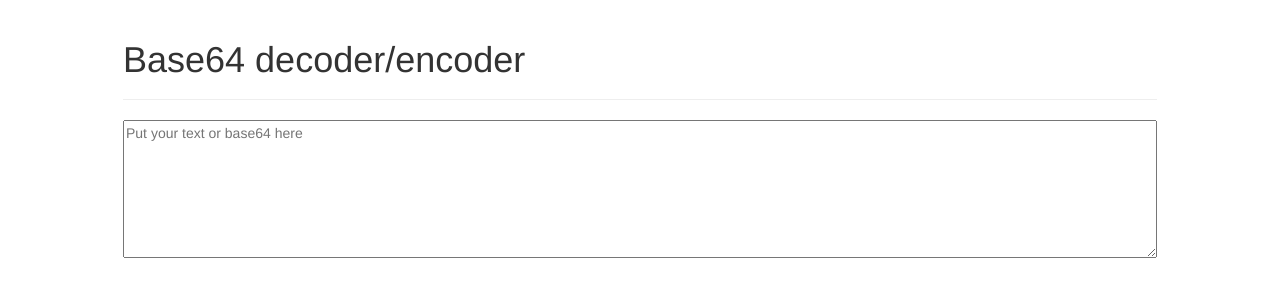
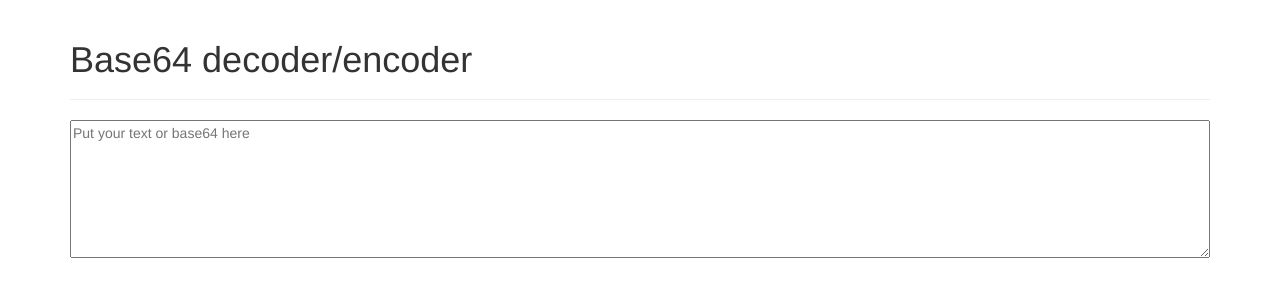
Before and after one commit to dlukoyanov/base64, a plain HTML site: page index.html in a window 1280 px wide. Drawn offline with nearby package versions, Linux system fonts and the light colour scheme.

Commit message:
fix width

```diff
--- a/index.html
+++ b/index.html
@@ -10,9 +10,6 @@
     <!-- Optional theme -->
     <link rel="stylesheet" href="https://maxcdn.bootstrapcdn.com/bootstrap/3.3.6/css/bootstrap-theme.min.css" integrity="sha384-fLW2N01lMqjakBkx3l/M9EahuwpSfeNvV63J5ezn3uZzapT0u7EYsXMjQV+0En5r" crossorigin="anonymous">
     <style type="text/css">
-        .wrapper {
-           width: 76em;
-        }
         .wrapper textarea{
            width: 100%;
            height:10em;
@@ -27,7 +24,7 @@
     </style>
 </head>
 <body>
-    <div class="container wrapper" ng-controller="base64Controller">
+    <div class="container wrapper col-sd-12" ng-controller="base64Controller">
         <div class="page-header"><h1>Base64 decoder/encoder</h1></div>
         <textarea elastic ng-model="yourText" placeholder="Put your text or base64 here"></textarea>
         <div class="result">{{combine(yourText)}}</div>
```
